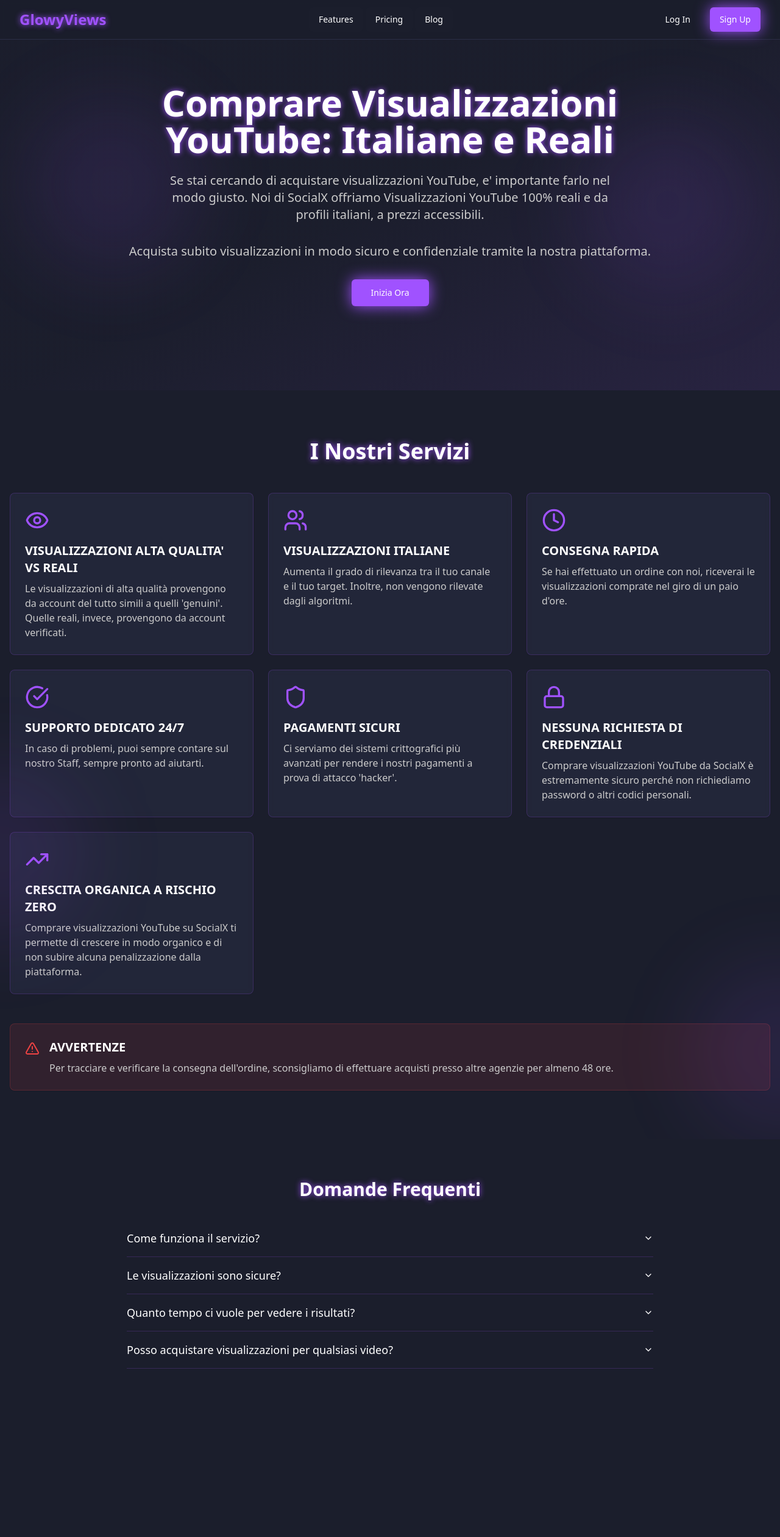
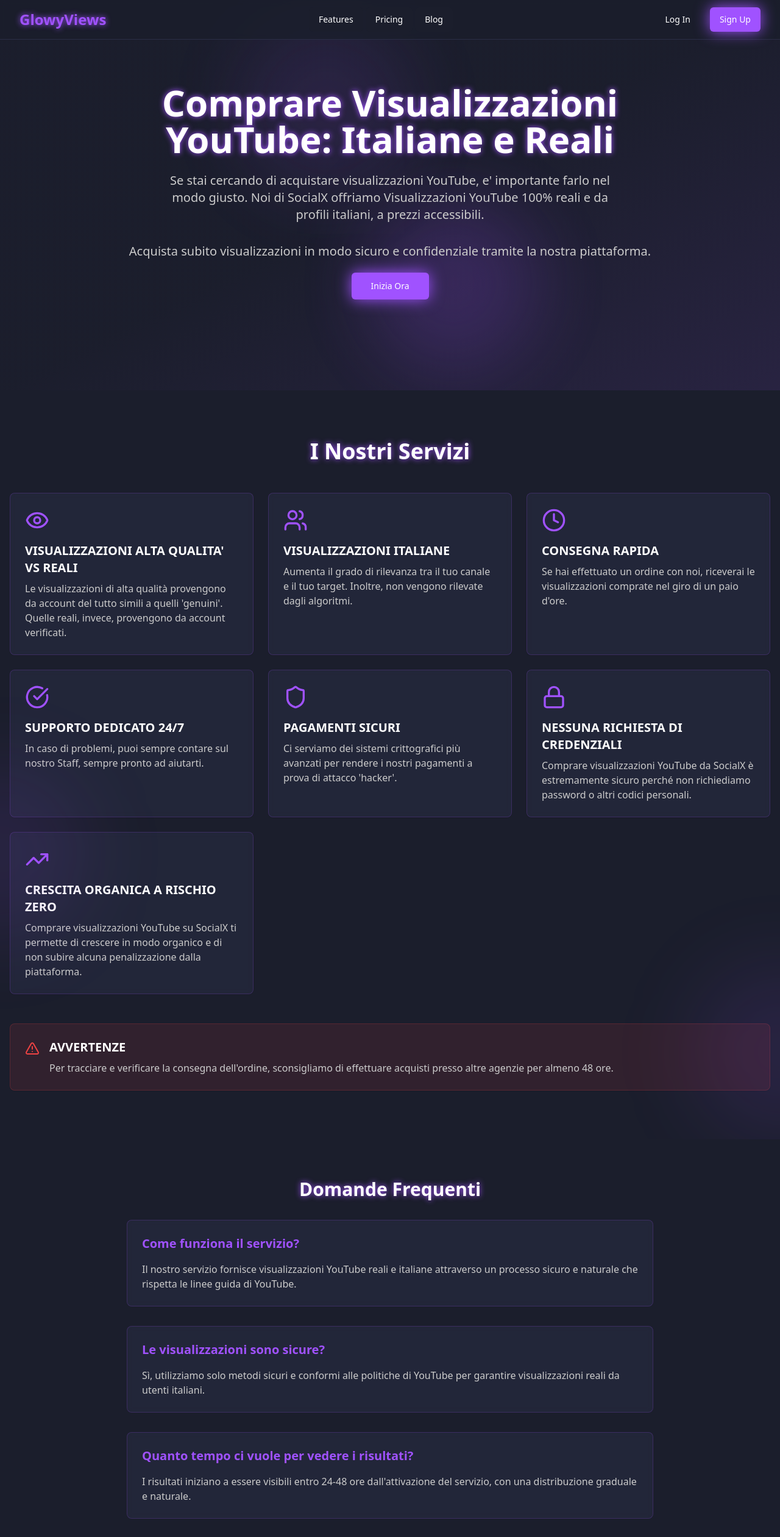
Before and after one commit to niangamadou888/glowyviews, a React (Vite) app: page / in a window 1280 px wide. Shown: the top 2520 px of the page at 61% size. Before the commit the page ends 2308 px from the top, so only its background shows below. Built offline with nearby package versions, Linux system fonts and the light colour scheme.

Commit message:
Add animation to Hero component
Implemented an animation in the Hero component. Removed collapsible functionality from the FAQ section due to content volume. Added styling for bulleted and numbered lists.
[skip gpt_engineer]

```diff
--- a/src/components/FAQ.tsx
+++ b/src/components/FAQ.tsx
@@ -1,10 +1,3 @@
-import {
-  Accordion,
-  AccordionContent,
-  AccordionItem,
-  AccordionTrigger,
-} from "@/components/ui/accordion";
-
 const FAQ = () => {
   const faqs = [
     {
@@ -28,18 +21,14 @@ const FAQ = () => {
   return (
     <section className="w-full max-w-4xl mx-auto px-4 py-16">
       <h2 className="text-3xl font-bold text-center mb-8 text-glow">Domande Frequenti</h2>
-      <Accordion type="single" collapsible className="w-full">
+      <div className="space-y-8">
         {faqs.map((faq, index) => (
-          <AccordionItem key={index} value={`item-${index}`} className="border-primary/20">
-            <AccordionTrigger className="text-lg hover:text-primary hover:no-underline">
-              {faq.question}
-            </AccordionTrigger>
-            <AccordionContent className="text-muted-foreground">
-              {faq.answer}
-            </AccordionContent>
-          </AccordionItem>
+          <div key={index} className="bg-secondary/50 rounded-lg p-6 backdrop-blur-sm border border-primary/20">
+            <h3 className="text-xl font-semibold mb-4 text-primary">{faq.question}</h3>
+            <p className="text-muted-foreground">{faq.answer}</p>
+          </div>
         ))}
-      </Accordion>
+      </div>
     </section>
   );
 };
--- a/src/components/Hero.tsx
+++ b/src/components/Hero.tsx
@@ -1,13 +1,26 @@
 import { Button } from "@/components/ui/button";
+import { useEffect, useState } from "react";
 
 const Hero = () => {
+  const [isVisible, setIsVisible] = useState(false);
+
+  useEffect(() => {
+    setIsVisible(true);
+  }, []);
+
   return (
     <div className="relative min-h-[80vh] flex items-center justify-center overflow-hidden">
       {/* Background gradient */}
       <div className="absolute inset-0 bg-gradient-to-br from-background via-background to-primary/10" />
 
+      {/* Animated circles */}
+      <div className={`absolute transition-all duration-1000 ease-out ${isVisible ? 'opacity-100 scale-100' : 'opacity-0 scale-50'}`}>
+        <div className="absolute top-1/4 -left-10 w-72 h-72 bg-primary/20 rounded-full blur-3xl animate-pulse" />
+        <div className="absolute bottom-1/4 -right-10 w-72 h-72 bg-primary/20 rounded-full blur-3xl animate-pulse delay-700" />
+      </div>
+
       {/* Content */}
-      <div className="relative z-10 max-w-4xl mx-auto px-4 text-center">
+      <div className={`relative z-10 max-w-4xl mx-auto px-4 text-center transition-all duration-1000 ease-out ${isVisible ? 'opacity-100 translate-y-0' : 'opacity-0 translate-y-10'}`}>
         <h1 className="text-4xl md:text-6xl font-bold mb-6 text-glow">
           Comprare Visualizzazioni YouTube: Italiane e Reali
         </h1>
@@ -20,14 +33,10 @@ const Hero = () => {
           Acquista subito visualizzazioni in modo sicuro e confidenziale tramite la nostra piattaforma.
         </p>
 
-        <Button size="lg" className="glow bg-primary hover:bg-primary/90 text-white">
+        <Button size="lg" className="glow bg-primary hover:bg-primary/90 text-white animate-bounce">
           Inizia Ora
         </Button>
       </div>
-
-      {/* Decorative elements */}
-      <div className="absolute top-1/4 left-10 w-72 h-72 bg-primary/10 rounded-full blur-3xl" />
-      <div className="absolute bottom-1/4 right-10 w-72 h-72 bg-primary/10 rounded-full blur-3xl" />
     </div>
   );
 };
```
